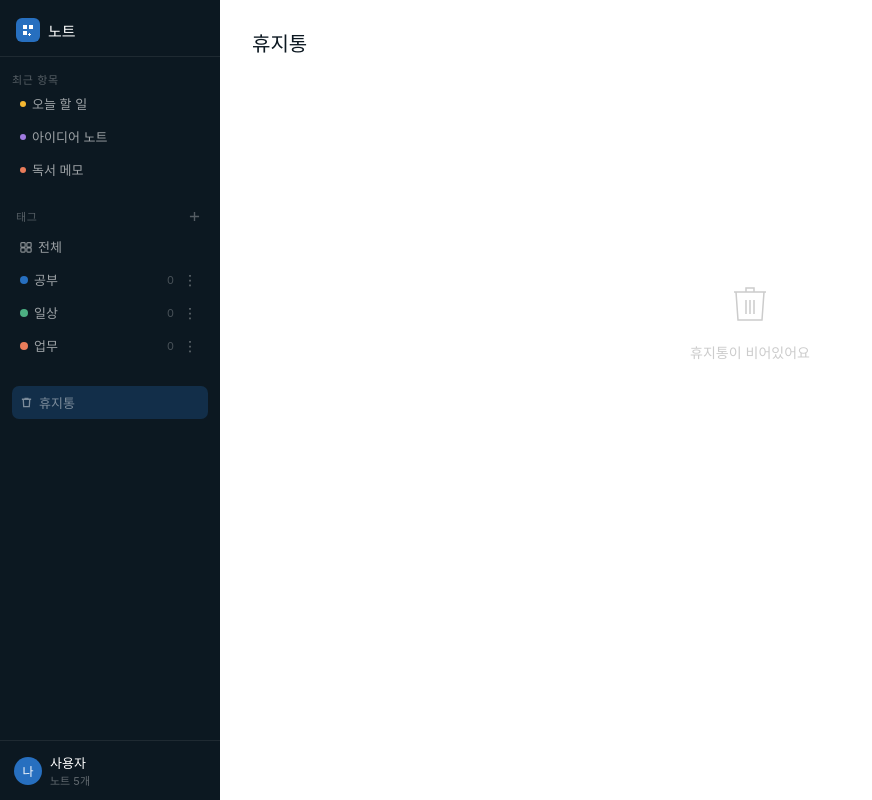
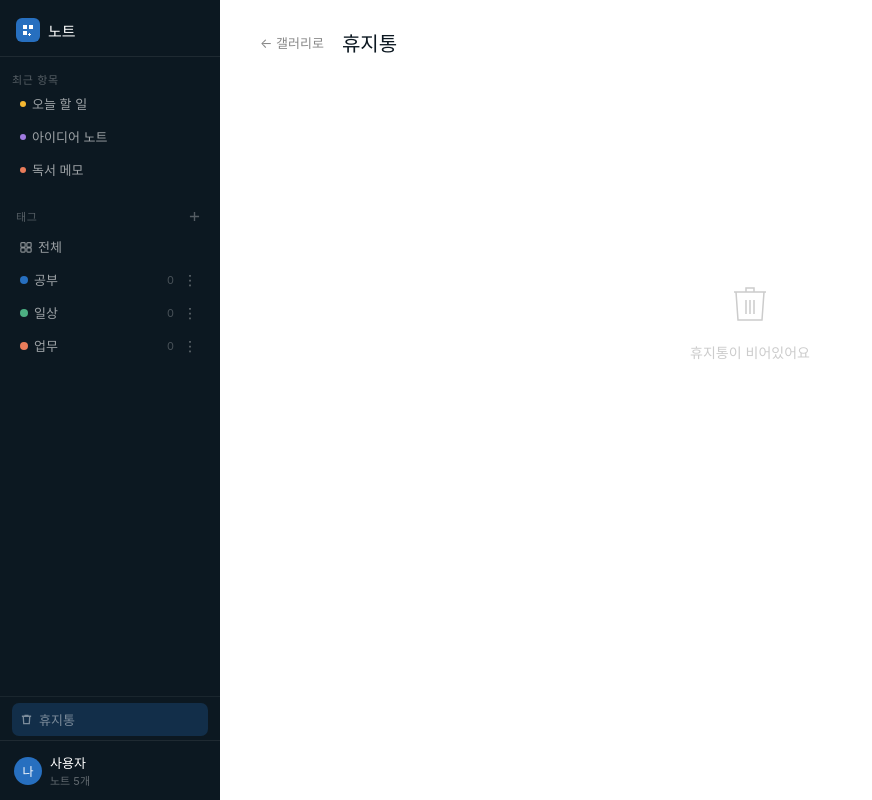
Before and after one commit to catjw7-dev/note, a Next.js app: page /trash in a window 1280 px wide. Shown: the whole page, without its empty margins (0-872 px from the left). Built offline with nearby package versions, Linux system fonts and the light colour scheme.

Commit message:
2026-03-15 update

```diff
--- a/app/trash/page.jsx
+++ b/app/trash/page.jsx
@@ -119,6 +119,7 @@ export default function TrashPage() {
       <main className={styles.main}>
         <div className={styles.header}>
           <div className={styles.headerLeft}>
+            <button className={styles.backBtn} onClick={() => router.push('/')}>← 갤러리로</button>
             <h1 className={styles.title}>휴지통</h1>
             {trash.length > 0 && (
               <span className={styles.count}>{trash.length}개</span>
--- a/app/trash/page.module.css
+++ b/app/trash/page.module.css
@@ -222,3 +222,19 @@
   .headerActions { width: 100%; }
   .restoreAllBtn, .emptyBtn { flex: 1; text-align: center; }
 }
+
+.backBtn {
+  background: none;
+  border: none;
+  font-size: 13px;
+  color: #888;
+  cursor: pointer;
+  padding: 5px 8px;
+  border-radius: 6px;
+  white-space: nowrap;
+}
+
+.backBtn:hover {
+  background: #F2F4FF;
+  color: #0C1821;
+}
--- a/components/Sidebar.jsx
+++ b/components/Sidebar.jsx
@@ -128,9 +128,10 @@ export default function Sidebar({ notes, tags, onNoteClick, onTagFilter, onAddTa
             </div>
           ))}
         </div>
+      </div>
 
-        {/* 휴지통 */}
-        <div className={styles.section}>
+      {/* 휴지통 — 유저 바로 위 */}
+      <div className={styles.trashSection}>
         <div
           className={`${styles.item} ${isTrash ? styles.itemActive : ''} ${styles.trashItem}`}
           onClick={() => router.push('/trash')}
@@ -142,7 +143,6 @@ export default function Sidebar({ notes, tags, onNoteClick, onTagFilter, onAddTa
           <span className={styles.itemText}>휴지통</span>
           {trashCount > 0 && <span className={styles.tagCount}>{trashCount}</span>}
         </div>
-
         {trashCtx && (
           <div className={styles.tagDropdown} ref={trashRef} style={{ left: 12 }}>
             <button className={styles.tagDropDelete} onClick={() => { onEmptyTrash(); setTrashCtx(false) }}>
@@ -151,7 +151,6 @@ export default function Sidebar({ notes, tags, onNoteClick, onTagFilter, onAddTa
             </button>
           </div>
         )}
-        </div>
       </div>
 
       <div className={styles.user}>
--- a/components/Sidebar.module.css
+++ b/components/Sidebar.module.css
@@ -224,3 +224,9 @@
 .trashItem:hover {
   color: rgba(255,255,255,0.8);
 }
+
+.trashSection {
+  padding: 4px 12px 4px;
+  border-top: 0.5px solid rgba(255,255,255,0.06);
+  position: relative;
+}
--- a/lib/notes.js
+++ b/lib/notes.js
@@ -50,11 +50,11 @@ export function saveTrash(trash) {
 
 function getDefaultNotes() {
   return [
-    { id: 1, title: '프로젝트 기획서', body: '노트 앱 기획\n\nNext.js 기반으로 제작할 예정입니다.', locked: false, password: null, color: '#276FBF', tagId: null, date: '오늘' },
-    { id: 2, title: '비밀 노트', body: '이것은 비밀 노트입니다.', locked: true, password: '1234', color: '#4CAF82', tagId: null, date: '어제' },
-    { id: 3, title: '독서 메모', body: '원씽 — 단 하나의 가장 중요한 일에 집중하라', locked: false, password: null, color: '#E97C5A', tagId: null, date: '3일 전' },
-    { id: 4, title: '아이디어 노트', body: '떠오르는 아이디어들\n\n- AI 요약 기능', locked: false, password: null, color: '#A07BE0', tagId: null, date: '1주 전' },
-    { id: 5, title: '오늘 할 일', body: 'Next.js 셋업\n컴포넌트 설계\nUI 기획 완성', locked: false, password: null, color: '#F5B731', tagId: null, date: '오늘' },
+    { id: 1, title: '프로젝트 기획서', body: '노트 앱 기획\n\nNext.js 기반으로 제작할 예정입니다.', locked: false, password: null, color: '#276FBF', tagId: null, pinned: false, date: '오늘' },
+    { id: 2, title: '비밀 노트', body: '이것은 비밀 노트입니다.', locked: true, password: '1234', color: '#4CAF82', tagId: null, pinned: false, date: '어제' },
+    { id: 3, title: '독서 메모', body: '원씽 — 단 하나의 가장 중요한 일에 집중하라', locked: false, password: null, color: '#E97C5A', tagId: null, pinned: false, date: '3일 전' },
+    { id: 4, title: '아이디어 노트', body: '떠오르는 아이디어들\n\n- AI 요약 기능', locked: false, password: null, color: '#A07BE0', tagId: null, pinned: false, date: '1주 전' },
+    { id: 5, title: '오늘 할 일', body: 'Next.js 셋업\n컴포넌트 설계\nUI 기획 완성', locked: false, password: null, color: '#F5B731', tagId: null, pinned: false, date: '오늘' },
   ]
 }
 
```
Also changed, not shown: app/page.jsx (+24 -2 lines), app/page.module.css (+10 -0 lines). Lines whose indentation alone changed are shown as unchanged.
